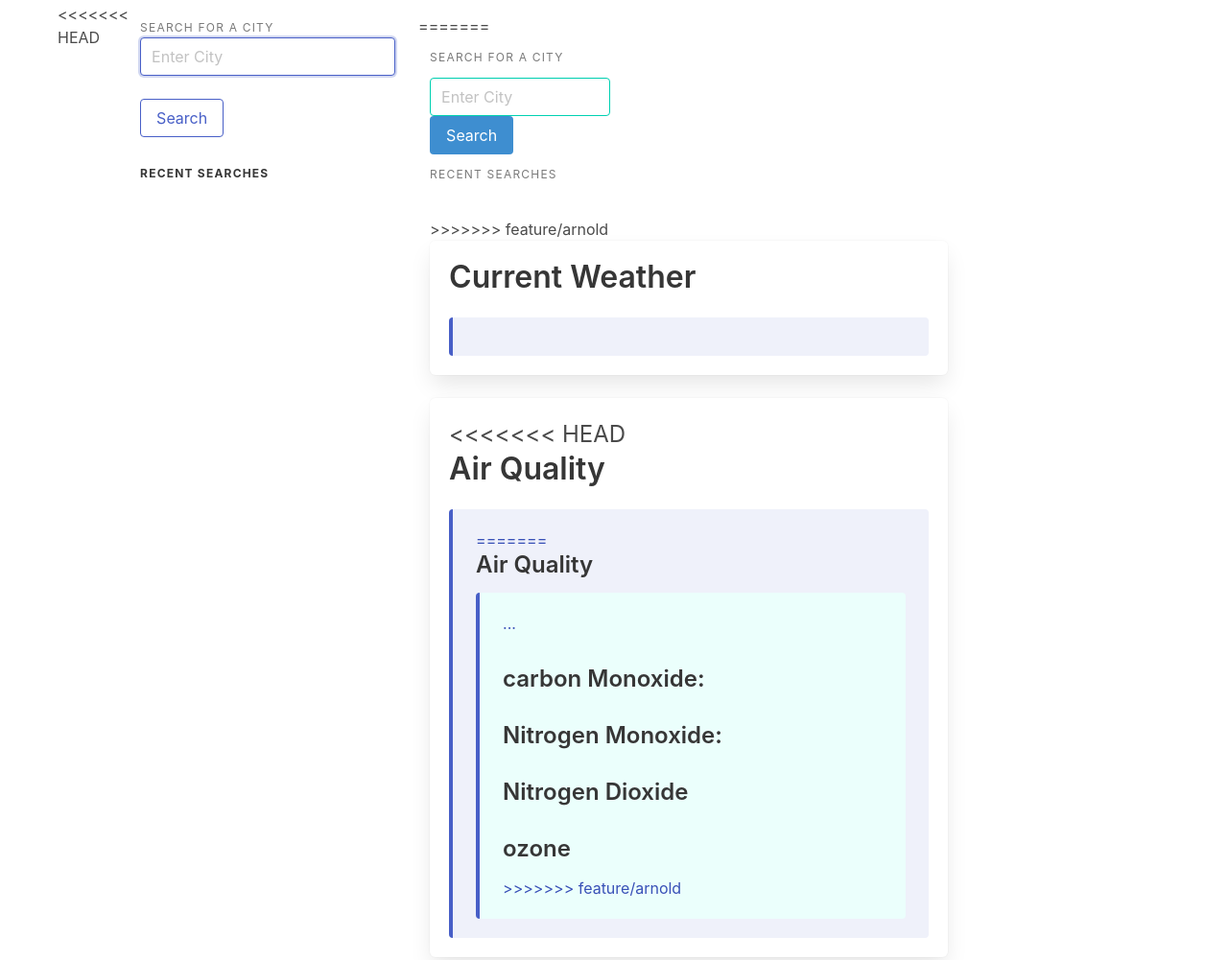
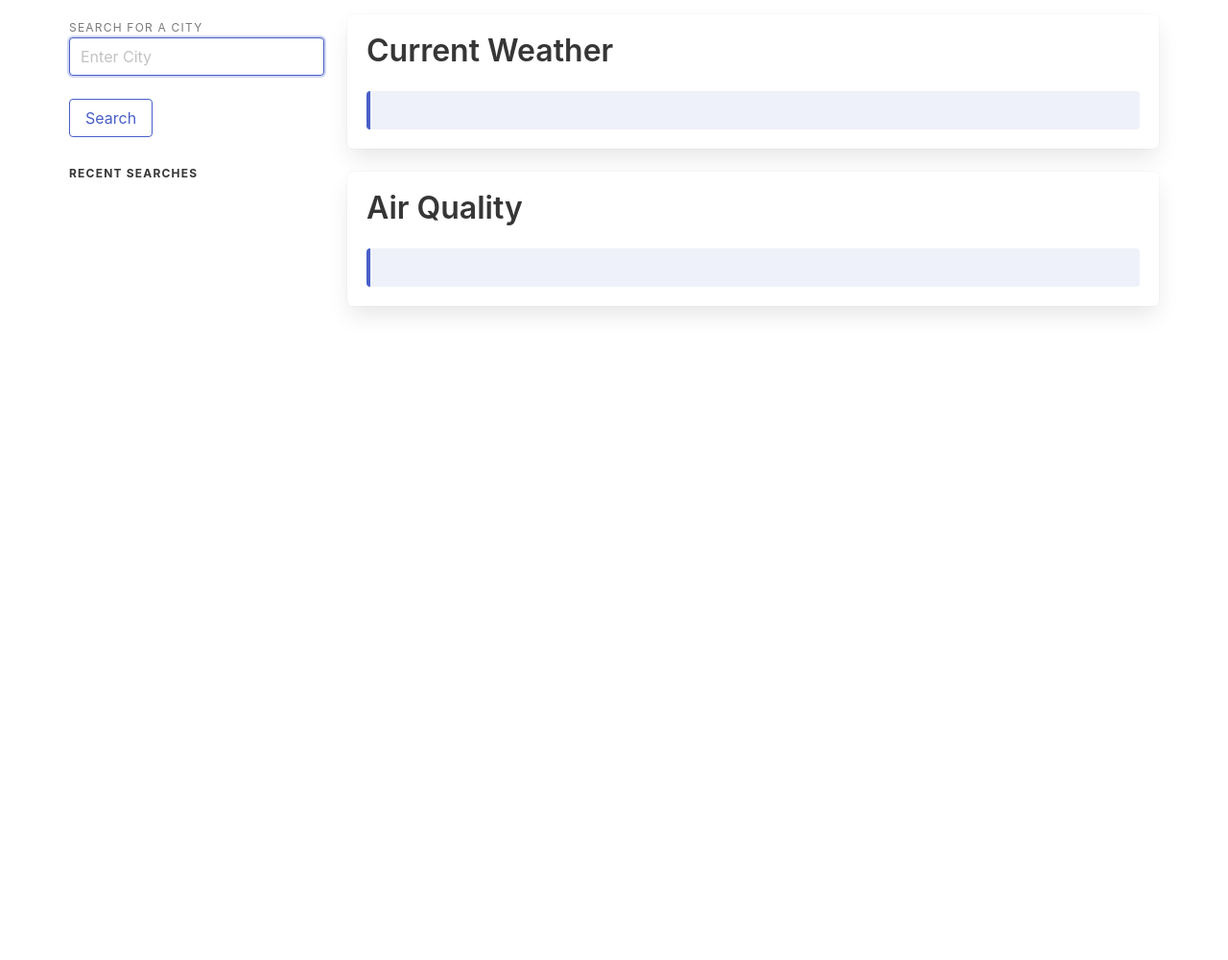
Before and after one commit to jennykeene/project-team, a plain HTML site: page index.html in a window 1280 px wide. Shown: the part 290-1291 px from the top of the page at 96% size. After the commit the page ends 800 px from the top, so only its background shows below. Drawn offline with nearby package versions, Linux system fonts and the light colour scheme.

Commit message:
fixing merge

```diff
--- a/index.html
+++ b/index.html
@@ -24,7 +24,6 @@
       <section class="container">
         <!-- City Search and Recent 'localstorage' History Start -->
         <div class="columns">
-<<<<<<< HEAD
           <form class="column is-3 is-outlined">
             <div class="field">
               <label class="menu-label">Search for a City</label>
@@ -47,33 +46,6 @@
           <!-- City Search and Recent 'localstorage' History End -->
           <!-- Weather Information Start -->
           <div class="column is-9 is-outlined">
-=======
-
-
-          <!-- left side of screen main tile -->
-          <div class="column is-3 is-outlined">
-            <aside class="medium menu">
-              <p class="menu-label">Search for a City</p>
-              <ul class="menu-list">
-                <li class="is-active">
-                  <input class="input is-primary is-normal" placeholder="Enter City" name="destination" id="cityInput"  value="" type="text" autofocus="true"  />
-
-                </li>
-                <li class="is-active">
-                  <button class="button is-info is-normal" type="submit" id="searchBtn">Search</button>
-                </li>
-              </ul>
-
-              <p class="menu-label">Recent Searches</p>
-              <ul class="menu-list" id=searchHistory>
-                <!-- search history inserts here -->
-              </ul>
-            </aside>
-          </div>
-
-          <!-- This section container will be shifted to the right of the screen -->
-          <div class="column is-8 is-outlined">
->>>>>>> feature/arnold
             <div class="content is-large">
               <div class="box">
                 <h3 class="title is-3">Current Weather</h3>
@@ -86,30 +58,10 @@
               <!-- Weather Information End-->
               <!-- Air Quality Information Start -->
               <div class="box">
-<<<<<<< HEAD
                 <h3 class="title is-3">Air Quality</h3>
                 <article class="message is-link">
                   <div class="message-body" id="air-quality">
                     <!-- Air Quality Dynamically Inserted *querySelector needed* to track #air-quality -->
-=======
-                <h3 class="air-info">Air Quality</h3>
-                <article class="message is-primary">
-                  <div class="message-body" id="airQuality">
-
-                      <!-- insert air quality data here -->
-                      <span class="air-quality">...</span>
-                      <span class="air-quality-status"></span>
-
-                      <h3 class="component-names">carbon Monoxide:</h3>
-                      <span class="component-val" data-comp="co"></span>
-                      <h3 class="component-names">Nitrogen Monoxide:</h3>
-                      <span class="component-val" data-comp="no"></span>
-                      <h3 class="component-names">Nitrogen Dioxide</h3>
-                      <span class="component-val" data-comp="no2"></span>
-                      <h3 class="component-names">ozone</h3>
-                      <span class="component-val" data-comp="o3"></span>
-
->>>>>>> feature/arnold
                   </div>
                 </article>
               </div>
```
